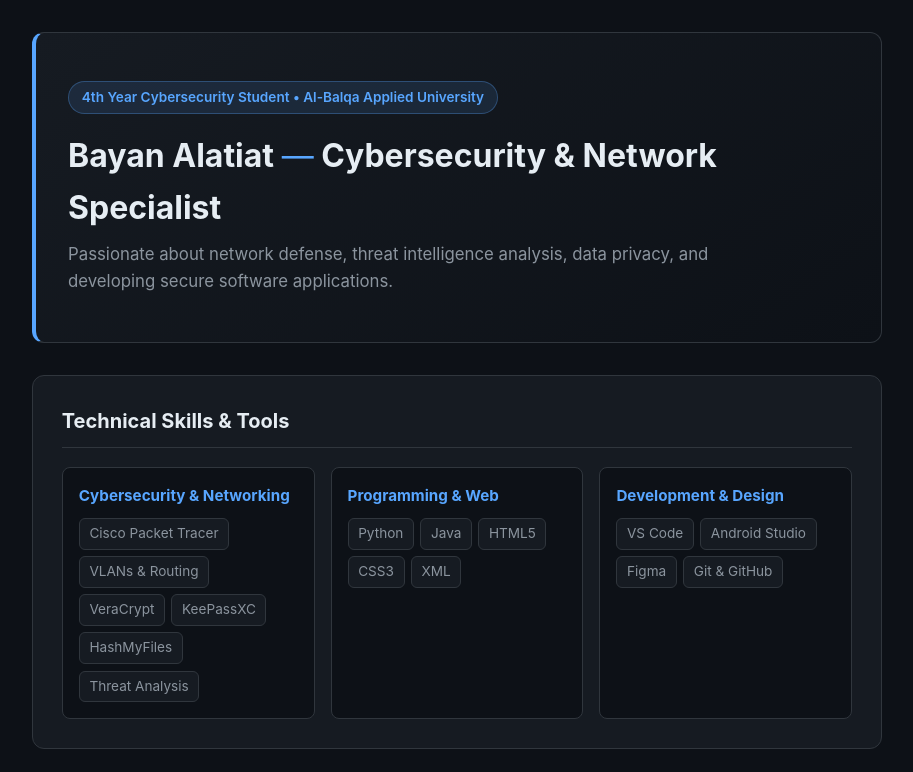
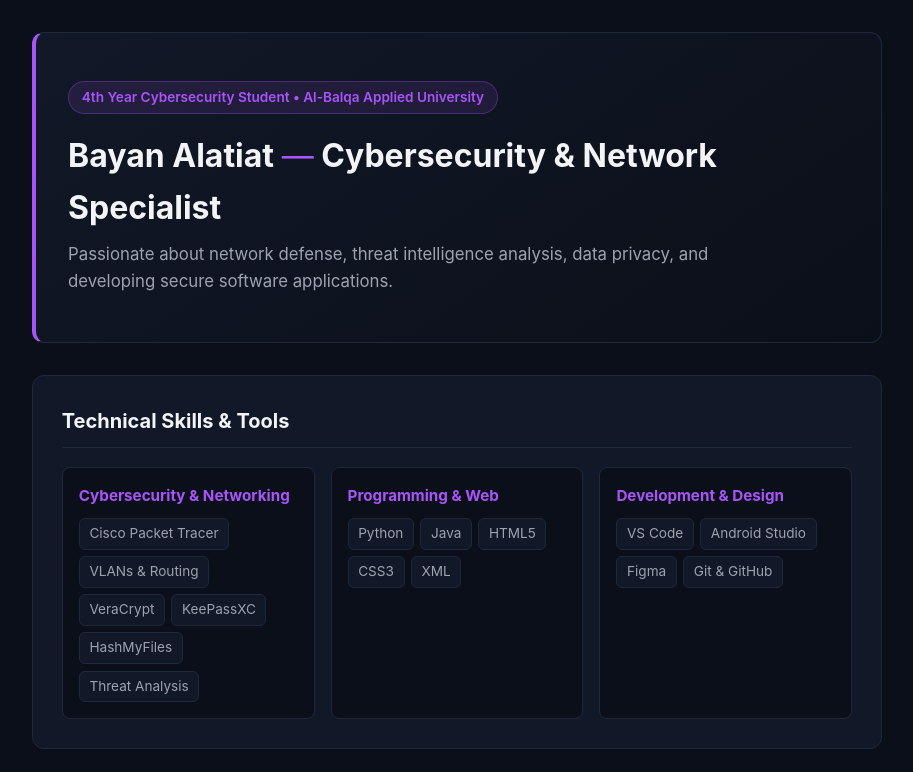
Before and after one commit to m04-1j/portfolio, a plain HTML site: page index.html in a window 1280 px wide. Shown: the top 772 px of the page, without its empty margins (183-1096 px from the left). Drawn offline with Linux system fonts and the light colour scheme.

Commit message:
Change color scheme in index.html
Updated color variables and styles for improved theme.

```diff
--- a/index.html
+++ b/index.html
@@ -6,13 +6,13 @@
     <title>Bayan Alatiat — Cybersecurity Portfolio</title>
     <style>
         :root {
-            --bg-color: #0d1117;
-            --card-bg: #161b22;
-            --border-color: #30363d;
-            --text-primary: #e6edf3;
-            --text-secondary: #8b949e;
-            --accent: #58a6ff;
-            --badge-bg: rgba(88, 166, 255, 0.12);
+            --bg-color: #0b0f19;
+            --card-bg: #111827;
+            --border-color: #1f293d;
+            --text-primary: #f3f4f6;
+            --text-secondary: #9ca3af;
+            --accent: #a855f7;
+            --badge-bg: rgba(168, 85, 247, 0.12);
         }
         * {
             margin: 0;
@@ -32,7 +32,7 @@
         }
         header {
             padding: 3rem 2rem;
-            background: linear-gradient(145deg, #161b22 0%, #0d1117 100%);
+            background: linear-gradient(145deg, #111827 0%, #0b0f19 100%);
             border: 1px solid var(--border-color);
             border-radius: 12px;
             margin-bottom: 2rem;
@@ -47,7 +47,7 @@
             font-size: 0.85rem;
             font-weight: 600;
             margin-bottom: 1rem;
-            border: 1px solid rgba(88, 166, 255, 0.3);
+            border: 1px solid rgba(168, 85, 247, 0.3);
         }
         h1 {
             font-size: 2rem;
@@ -138,7 +138,7 @@
             text-decoration: none;
             padding: 0.6rem 1.2rem;
             border-radius: 8px;
-            border: 1px solid rgba(88, 166, 255, 0.3);
+            border: 1px solid rgba(168, 85, 247, 0.3);
             font-weight: 500;
             font-size: 0.95rem;
         }
```
